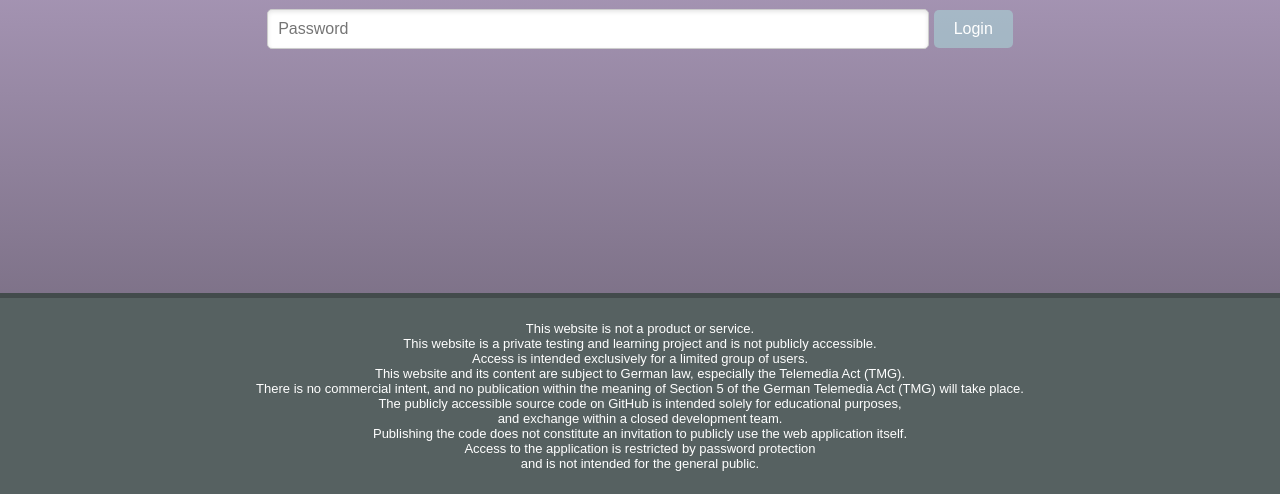
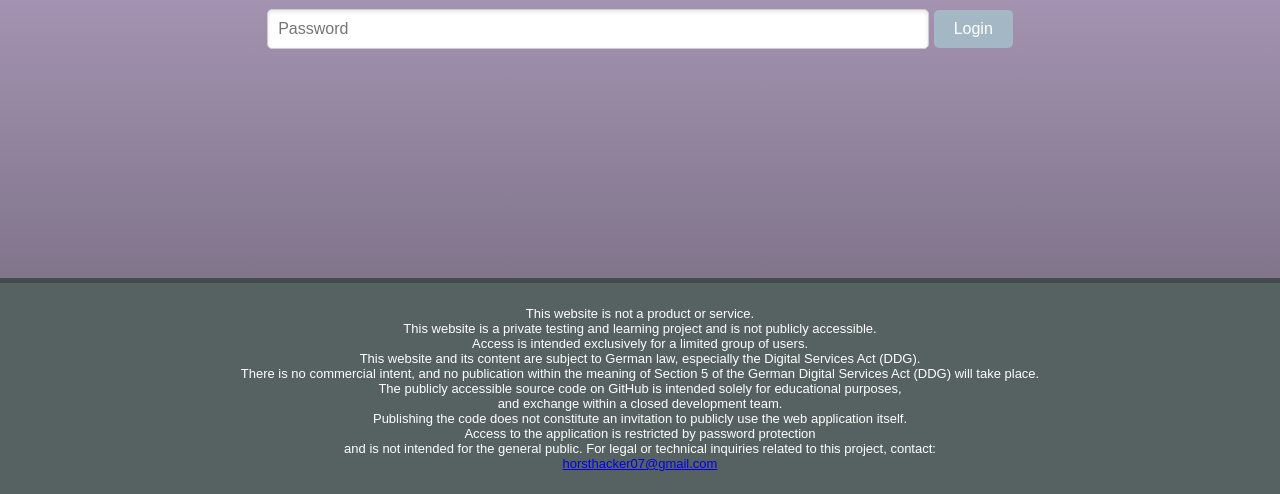
Before and after one commit to horsthacker07/privat-sozial-media, a Flask app: page / in a window 1280 px wide. Shown: the part 306-800 px from the top of the page. Run offline with Flask 3, Linux system fonts and the light colour scheme.

Commit message:
Update legal disclaimers in home.html and login.html to reflect changes in German law and add contact information for inquiries

```diff
--- a/templates/home.html
+++ b/templates/home.html
@@ -35,14 +35,16 @@
             This website is not a product or service.<br>
             This website is a private testing and learning project and is not publicly accessible.<br>
             Access is intended exclusively for a limited group of users.<br>
-            This website and its content are subject to German law, especially the Telemedia Act (TMG).<br>
+            This website and its content are subject to German law, especially the Digital Services Act (DDG).<br>
             There is no commercial intent, and no publication within the meaning of Section 5
-            of the German Telemedia Act (TMG) will take place.<br>
+            of the German Digital Services Act (DDG) will take place.<br>
             The publicly accessible source code on GitHub is intended solely for educational purposes,<br>
             and exchange within a closed development team.<br>
             Publishing the code does not constitute an invitation to publicly use the web application itself.<br>
             Access to the application is restricted by password protection<br>
             and is not intended for the general public.
+            For legal or technical inquiries related to this project, contact: <br>
+            <a href="mailto:horsthacker07@gmail.com">horsthacker07@gmail.com</a>
         </p>
       </footer>
 </body>
--- a/templates/login.html
+++ b/templates/login.html
@@ -30,14 +30,16 @@
             This website is not a product or service.<br>
             This website is a private testing and learning project and is not publicly accessible.<br>
             Access is intended exclusively for a limited group of users.<br>
-            This website and its content are subject to German law, especially the Telemedia Act (TMG).<br>
+            This website and its content are subject to German law, especially the Digital Services Act (DDG).<br>
             There is no commercial intent, and no publication within the meaning of Section 5
-            of the German Telemedia Act (TMG) will take place.<br>
+            of the German Digital Services Act (DDG) will take place.<br>
             The publicly accessible source code on GitHub is intended solely for educational purposes,<br>
             and exchange within a closed development team.<br>
             Publishing the code does not constitute an invitation to publicly use the web application itself.<br>
             Access to the application is restricted by password protection<br>
             and is not intended for the general public.
+            For legal or technical inquiries related to this project, contact: <br>
+            <a href="mailto:horsthacker07@gmail.com">horsthacker07@gmail.com</a>
         </p>
       </footer>
 </body>
```
